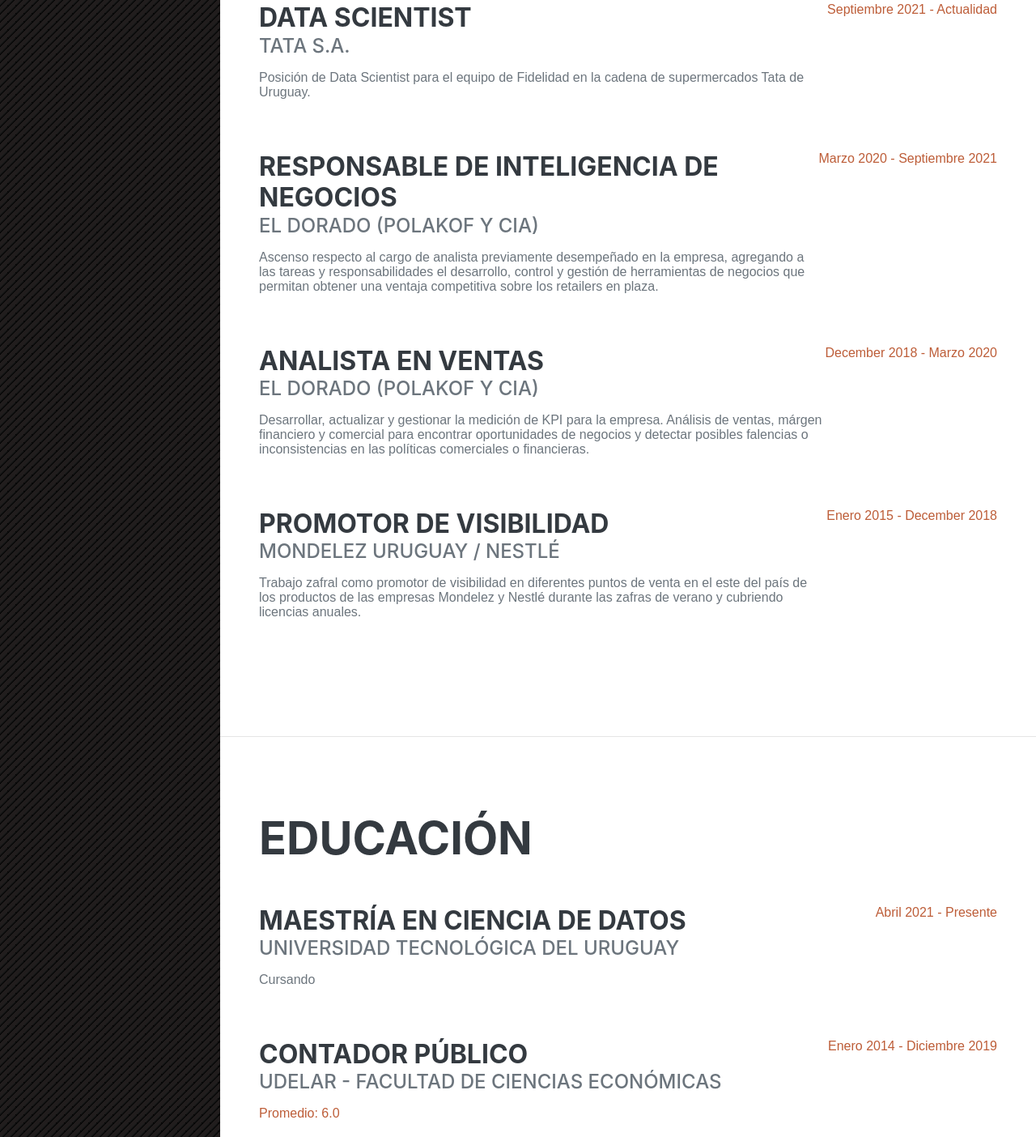
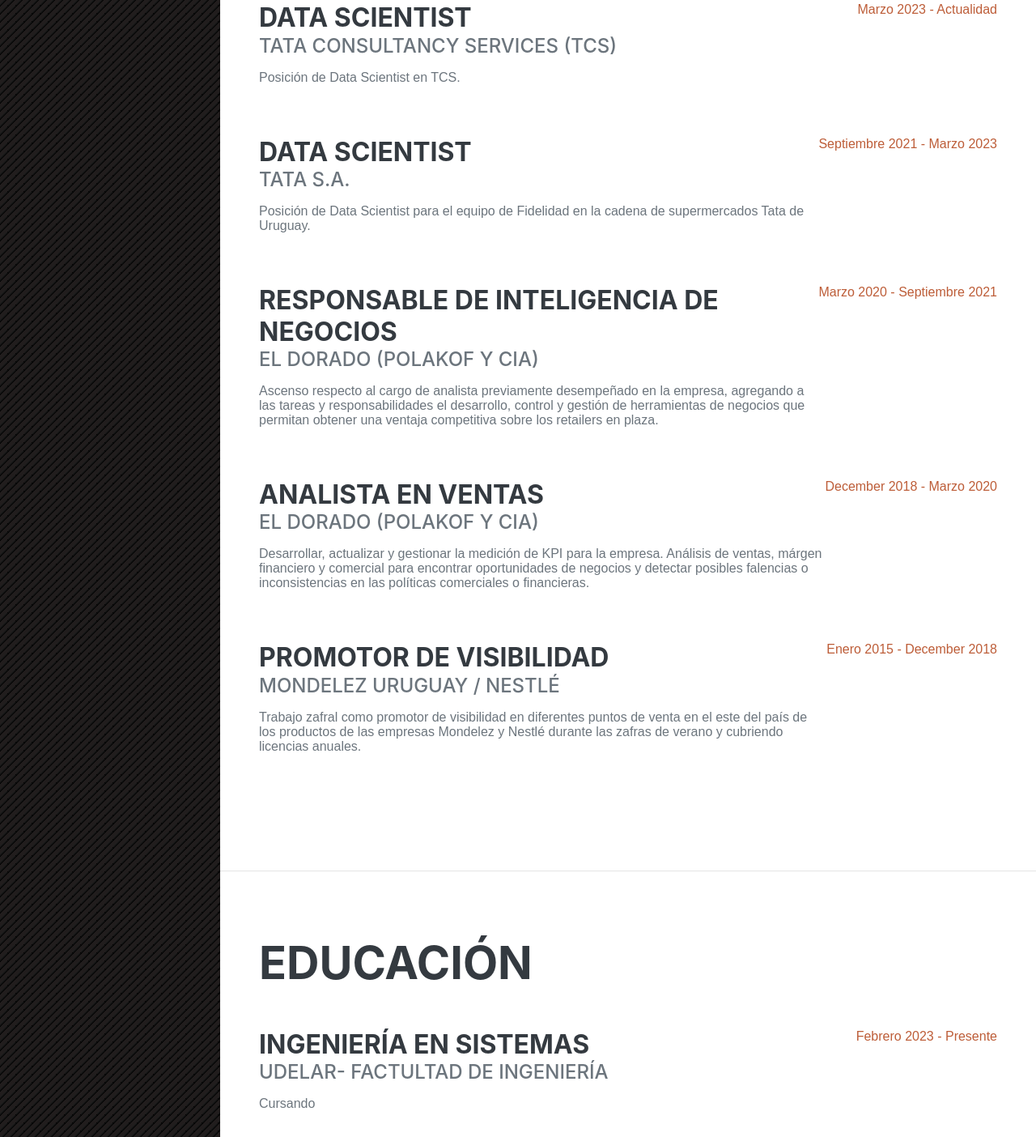
Before and after one commit to Emanuel-Rieiro/cv, a plain HTML site: page index.html in a window 1280 px wide. Shown: the part 1013-2417 px from the top of the page at 81% size. Drawn offline with nearby package versions, Linux system fonts and the light colour scheme; a web font is replaced by a local one.

Commit message:
cv changes

```diff
--- a/index.html
+++ b/index.html
@@ -76,10 +76,18 @@
                         <div class="d-flex flex-column flex-md-row justify-content-between mb-5">
                             <div class="flex-grow-1">
                                 <h3 class="mb-0">Data Scientist</h3>
+                                <div class="subheading mb-3">Tata Consultancy Services (TCS)</div>
+                                <p>Posición de Data Scientist en TCS.</p>
+                            </div>
+                            <div class="flex-shrink-0"><span class="text-primary">Marzo 2023 - Actualidad</span></div>
+                        </div>
+                        <div class="d-flex flex-column flex-md-row justify-content-between mb-5">
+                            <div class="flex-grow-1">
+                                <h3 class="mb-0">Data Scientist</h3>
                                 <div class="subheading mb-3">Tata S.A.</div>
                                 <p>Posición de Data Scientist para el equipo de Fidelidad en la cadena de supermercados Tata de Uruguay.</p>
                             </div>
-                            <div class="flex-shrink-0"><span class="text-primary">Septiembre 2021 - Actualidad</span></div>
+                            <div class="flex-shrink-0"><span class="text-primary">Septiembre 2021 - Marzo 2023</span></div>
                         </div>
                         <div class="d-flex flex-column flex-md-row justify-content-between mb-5">
                             <div class="flex-grow-1">
@@ -112,6 +120,14 @@
                 <section class="resume-section" id="education">
                     <div class="resume-section-content">
                         <h2 class="mb-5">Educación</h2>
+                        <div class="d-flex flex-column flex-md-row justify-content-between mb-5">
+                            <div class="flex-grow-1">
+                                <h3 class="mb-0">Ingeniería en Sistemas</h3>
+                                <div class="subheading mb-3">UDELAR- Factultad de Ingeniería</div>
+                                <p>Cursando</p>
+                            </div>
+                            <div class="flex-shrink-0"><span class="text-primary">Febrero 2023 - Presente</span></div>
+                        </div>
                         <div class="d-flex flex-column flex-md-row justify-content-between mb-5">
                             <div class="flex-grow-1">
                                 <h3 class="mb-0">Maestría en Ciencia de Datos</h3>
```
